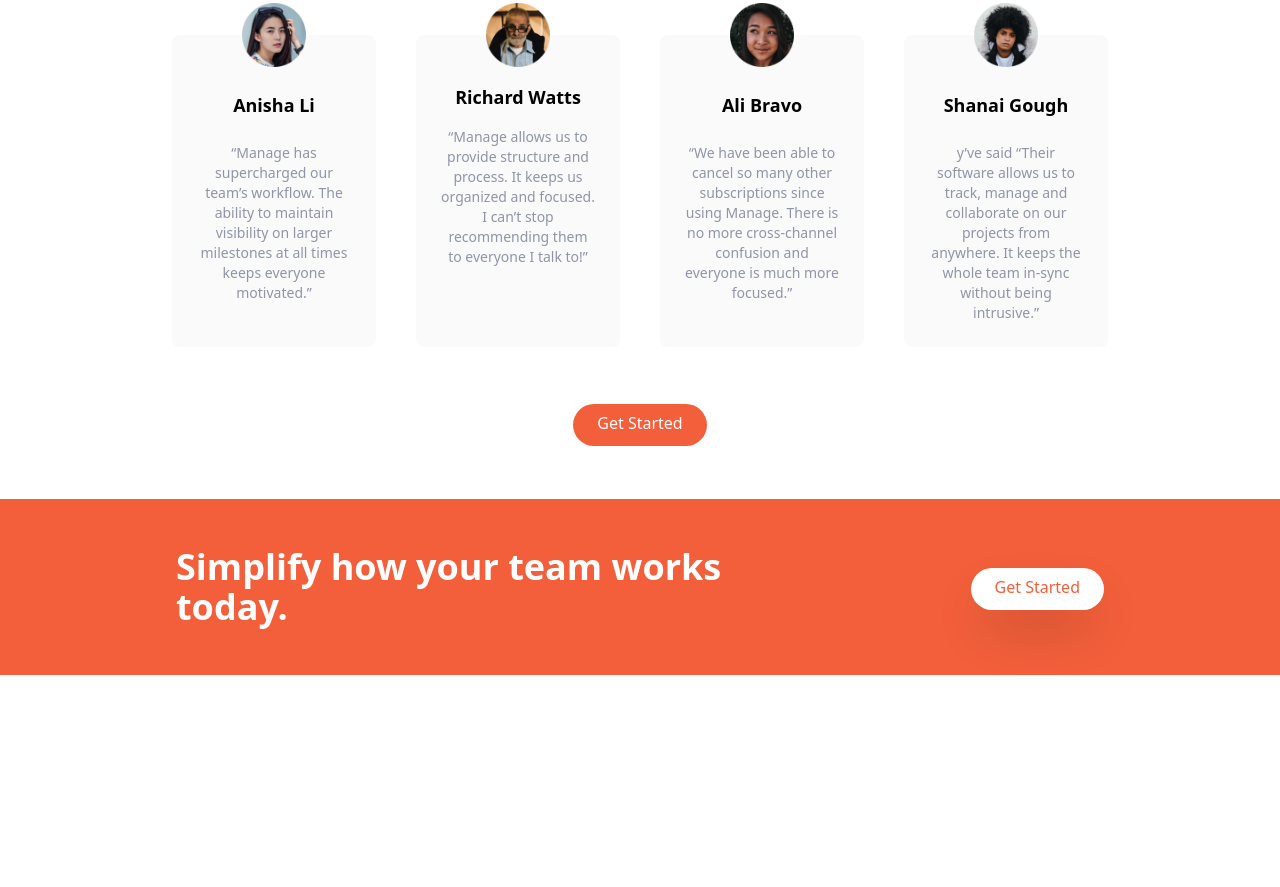
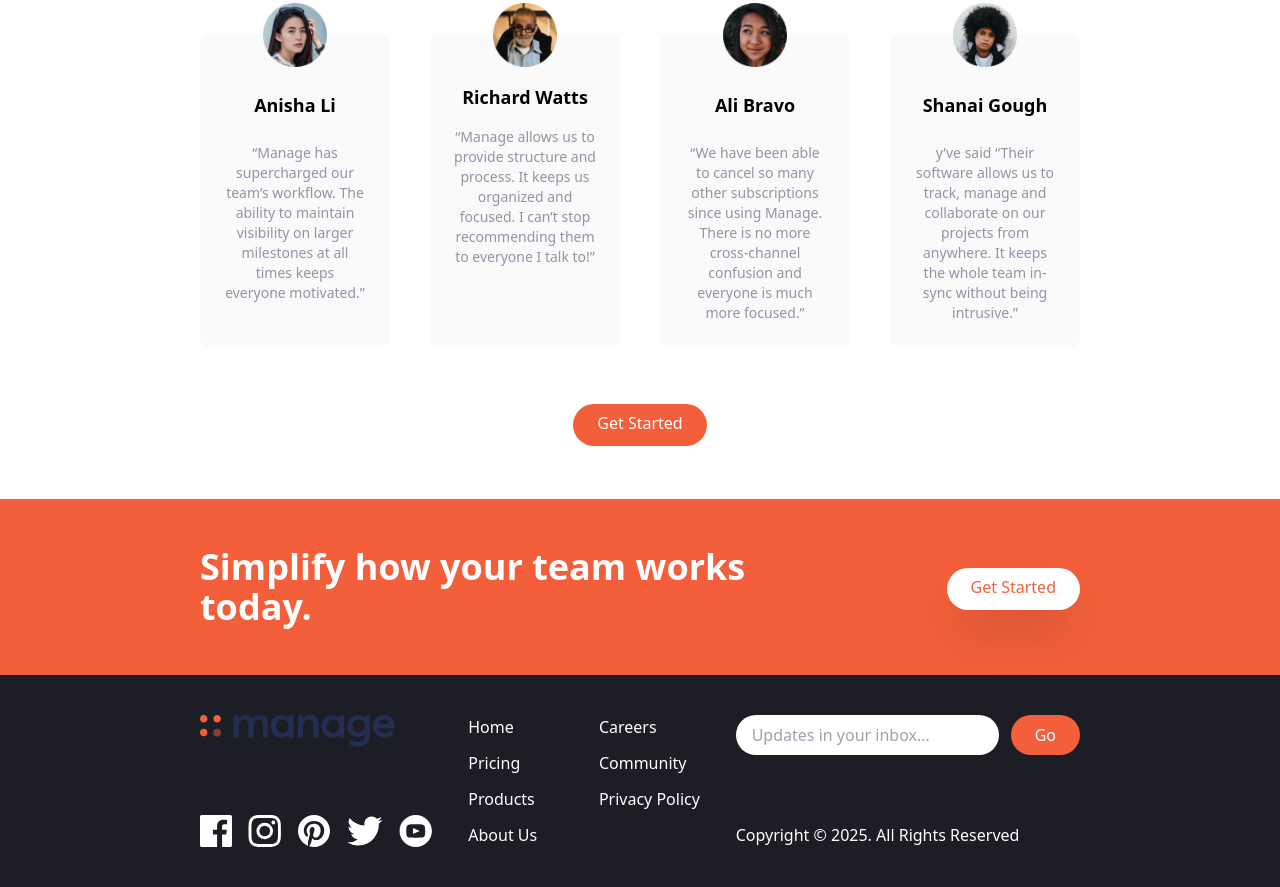
Before and after one commit to Aman11b/manage-landing-page, a website: page src/index.html in a window 1280 px wide. Shown: the part 1625-2512 px from the top of the page. Before the commit the page ends 2300 px from the top, so only its background shows below. Drawn offline with Linux system fonts and the light colour scheme.

Commit message:
footer section completed

```diff
--- a/src/content.txt
+++ b/src/content.txt
@@ -1,3 +0,0 @@
-Get Started Home Pricing Products About Us
-    Careers Community Privacy Policy Updates in your inbox… Go Copyright 2020.
-    All Rights Reserved
--- a/src/index.html
+++ b/src/index.html
@@ -181,7 +181,7 @@
     </section>
     <!-- Testimonial -->
     <section id="testimonials">
-      <div class="container mx-w-6xl px-5 mx-auto mt-32 text-center">
+      <div class="container mx-w-6xl lg:px-12 md:px-8 px-6 mx-auto mt-32 text-center">
         <!-- heading -->
         <h2 class="text-4xl font-bold text-center">What they’ve said</h2>
         <!-- testimonial container -->
@@ -263,7 +263,7 @@
     <section id="CTA" class="bg-brightRed">
       <!-- flex container -->
       <div
-        class="container flex flex-col items-center justify-between px-6 py-24 mx-auto space-y-12 md:py-12 md:flex-row md:space-y-0"
+        class="container flex flex-col items-center justify-between lg:px-12 md:px-8 px-6 py-24 mx-auto space-y-12 md:py-12 md:flex-row md:space-y-0"
       >
         <h2
           class="text-5xl font-bold leading-tight text-center text-white md:text-4xl md:max-w-xl md:text-left"
@@ -280,5 +280,76 @@
       </div>
     </section>
     <!-- footer -->
+    <footer class="bg-veryDarkBlue">
+      <!-- main flex container -->
+      <div
+        class="container flex flex-col-reverse justify-between lg:px-12 md:px-8 px-6 py-10 mx-auto space-y-8 md:flex-row md:space-y-0"
+      >
+        <!-- logo and social link -->
+        <div
+          class="flex flex-col-reverse items-center justify-between space-y-12 md:flex-col md:space-y-0 md:items-start"
+        >
+          <div class="mx-auto my-6 text-center text-white md:hidden"></div>
+
+          <!-- logo -->
+          <div>
+            <img src="../images/logo.svg" class="lg:h-8 md:h-6" alt="" />
+          </div>
+          <!-- social links -->
+          <div class="flex justify-center space-x-4">
+            <a href="#">
+              <img src="../images/icon-facebook.svg" alt="" class="lg:h-8 md:h-6" />
+            </a>
+            <a href="#">
+              <img src="../images/icon-instagram.svg" alt="" class="lg:h-8 md:h-6" />
+            </a>
+            <a href="#">
+              <img src="../images/icon-pinterest.svg" alt="" class="lg:h-8 md:h-6" />
+            </a>
+            <a href="#">
+              <img src="../images/icon-twitter.svg" alt="" class="lg:h-8 md:h-6" />
+            </a>
+            <a href="#">
+              <img src="../images/icon-youtube.svg" alt="" class="lg:h-8 md:h-6" />
+            </a>
+          </div>
+        </div>
+        <!-- list container -->
+        <div class="flex justify-around space-x-30 md:w-1/3">
+          <div class="flex flex-col space-y-3 text-white">
+            <a href="" class="hover:text-brightRed">Home</a>
+            <a href="" class="hover:text-brightRed">Pricing</a>
+            <a href="" class="hover:text-brightRed">Products</a>
+            <a href="" class="hover:text-brightRed">About Us</a>
+          </div>
+          <div class="flex flex-col space-y-3 text-white">
+            <a href="" class="hover:text-brightRed">Careers</a>
+            <a href="" class="hover:text-brightRed">Community</a>
+            <a href="" class="hover:text-brightRed"> Privacy Policy</a>
+          </div>
+        </div>
+        <!-- input container -->
+        <div class="flex flex-col justify-between">
+          <form action="">
+            <div class="flex space-x-3">
+              <input
+                type="text"
+                class="flex-1 px-4 rounded-full focus:outline-none"
+                placeholder="Updates in your inbox…"
+              />
+              <button
+                class="px-6 py-2 text-white rounded-full bg-brightRed hover:bg-brightRedLight focus:outline-none"
+              >
+                Go
+              </button>
+            </div>
+          </form>
+          <!-- copy write -->
+          <div class="hidden md:block text-white">
+            Copyright &copy; 2025. All Rights Reserved
+          </div>
+        </div>
+      </div>
+    </footer>
   </body>
 </html>
```
Also changed, not shown: src/output.css.
